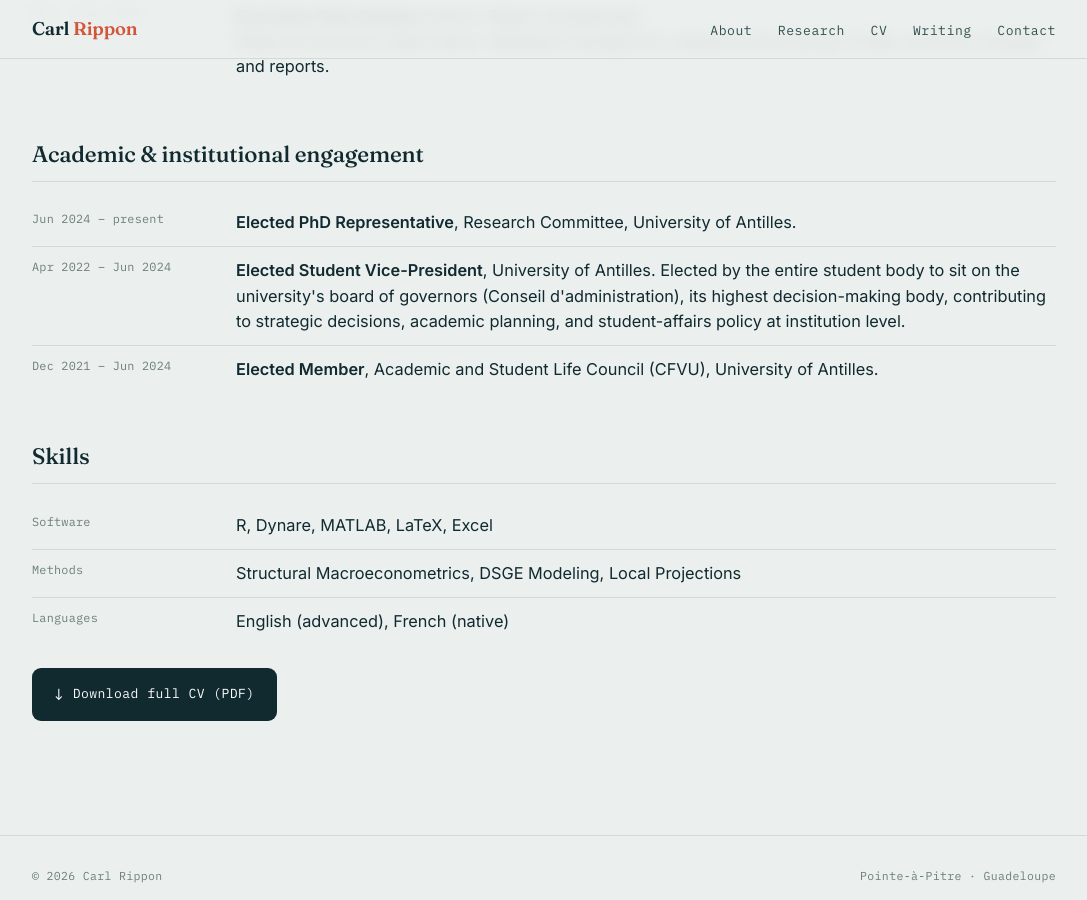
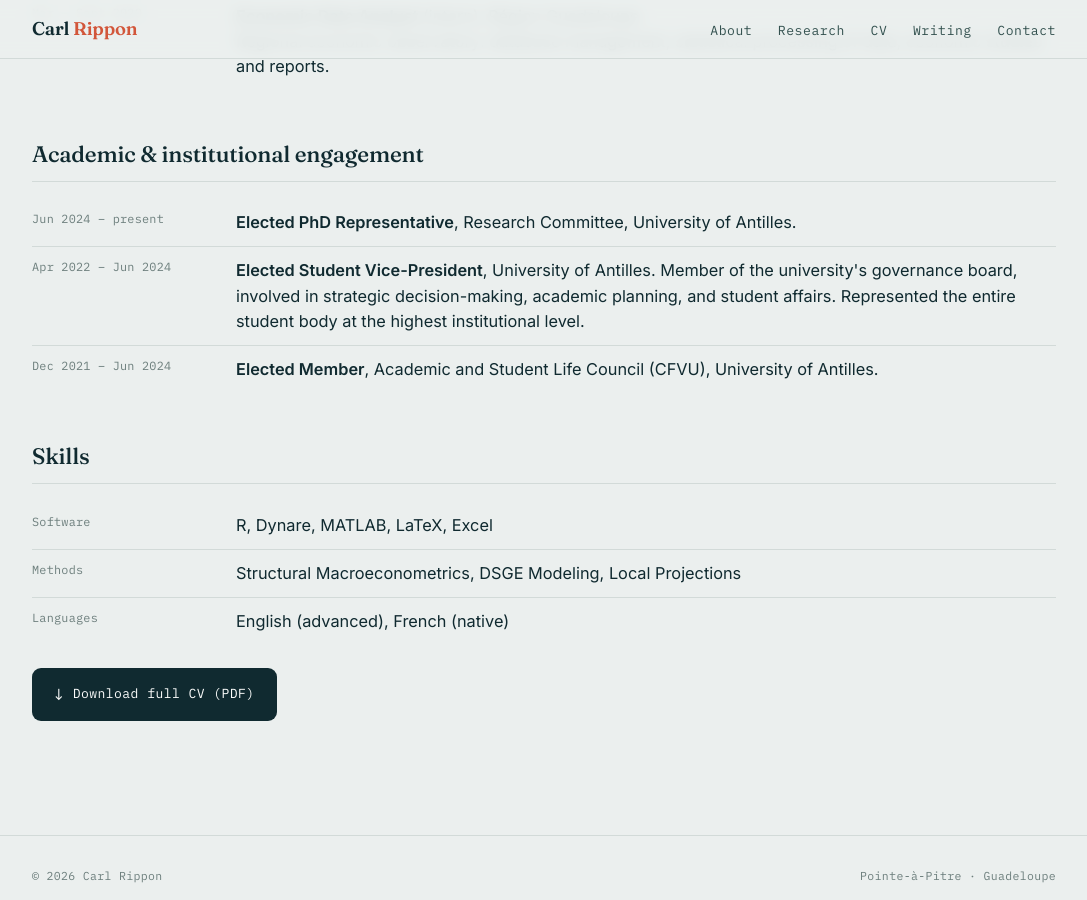
Before and after one commit to carlrippon/carlrippon.github.io, a Jekyll site: the page built from cv.html, in a window 1280 px wide and 900 px high, scrolled down 2505 px. Shown: the whole window, without its empty margins (96-1183 px from the left). Built offline with Jekyll 4.4.1, drawn with Linux system fonts in a browser that asks for light colours.

Commit message:
Revise Elected Student Vice-President description
Updated the description of the Elected Student Vice-President role to clarify responsibilities and representation.

```diff
--- a/cv.html
+++ b/cv.html
@@ -98,7 +98,7 @@ permalink: /cv/
     <div class="cv-sec">
       <h2>Academic &amp; institutional engagement</h2>
       <div class="cv-row"><div class="cv-meta">Jun 2024 – present</div><div class="cv-body"><strong>Elected PhD Representative</strong>, Research Committee, University of Antilles.</div></div>
-      <div class="cv-row"><div class="cv-meta">Apr 2022 – Jun 2024</div><div class="cv-body"><strong>Elected Student Vice-President</strong>, University of Antilles. Elected by the entire student body to sit on the university's board of governors (Conseil d'administration), its highest decision-making body, contributing to strategic decisions, academic planning, and student-affairs policy at institution level.</div></div>
+      <div class="cv-row"><div class="cv-meta">Apr 2022 – Jun 2024</div><div class="cv-body"><strong>Elected Student Vice-President</strong>, University of Antilles. Member of the university's governance board, involved in strategic decision-making, academic planning, and student affairs. Represented the entire student body at the highest institutional level.</div></div>
       <div class="cv-row"><div class="cv-meta">Dec 2021 – Jun 2024</div><div class="cv-body"><strong>Elected Member</strong>, Academic and Student Life Council (CFVU), University of Antilles.</div></div>
     </div>
 
```
